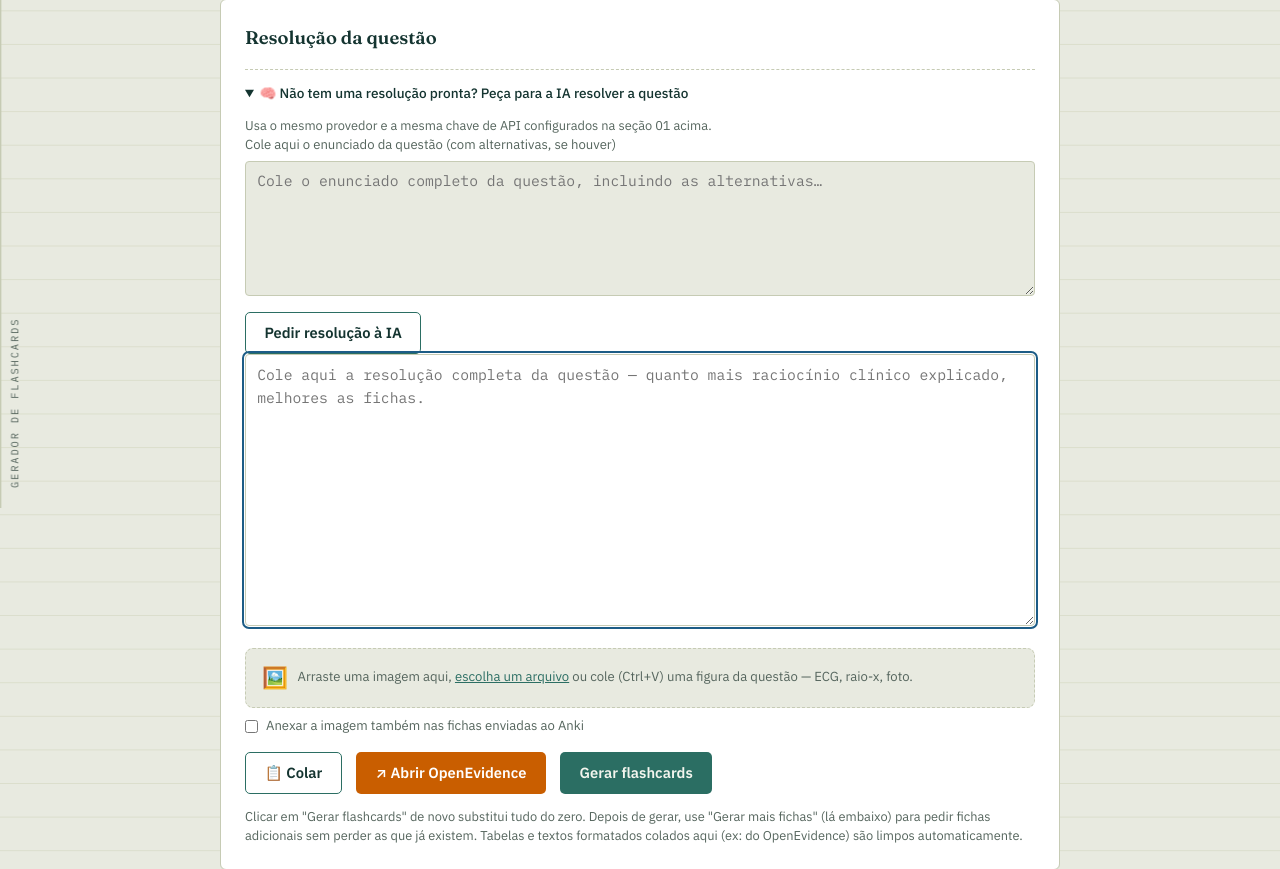
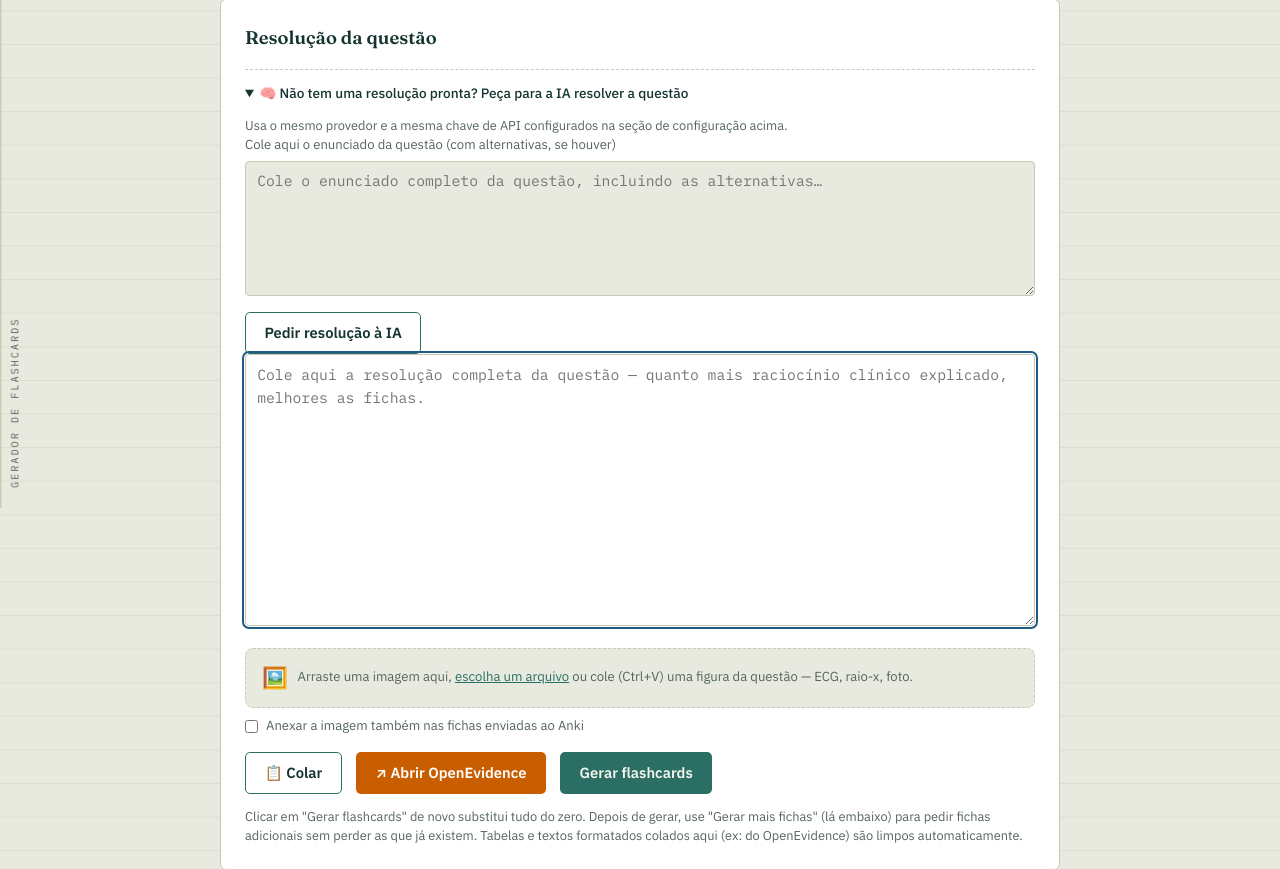
Before and after one commit to francescoconsonni/francards, a Flask app: page / in a window 1280 px wide, after a click on "🧠 Não tem uma resolução pronta? Peça para a IA resolver a q". Shown: the part 292-1161 px from the top of the page. Run offline with Flask 3, Linux system fonts and the light colour scheme; some libraries are stand-ins or nearby versions.

Commit message:
Update hint text for API configuration section

```diff
--- a/templates/index.html
+++ b/templates/index.html
@@ -119,7 +119,7 @@
       <details class="advanced resolve-details">
         <summary>🧠 Não tem uma resolução pronta? Peça para a IA resolver a questão</summary>
         <div class="resolve-body">
-          <p class="hint">Usa o mesmo provedor e a mesma chave de API configurados na seção 01 acima.</p>
+          <p class="hint">Usa o mesmo provedor e a mesma chave de API configurados na seção de configuração acima.</p>
           <label class="field">
             <span>Cole aqui o enunciado da questão (com alternativas, se houver)</span>
             <textarea id="questaoInput" rows="6" placeholder="Cole o enunciado completo da questão, incluindo as alternativas…"></textarea>
```
